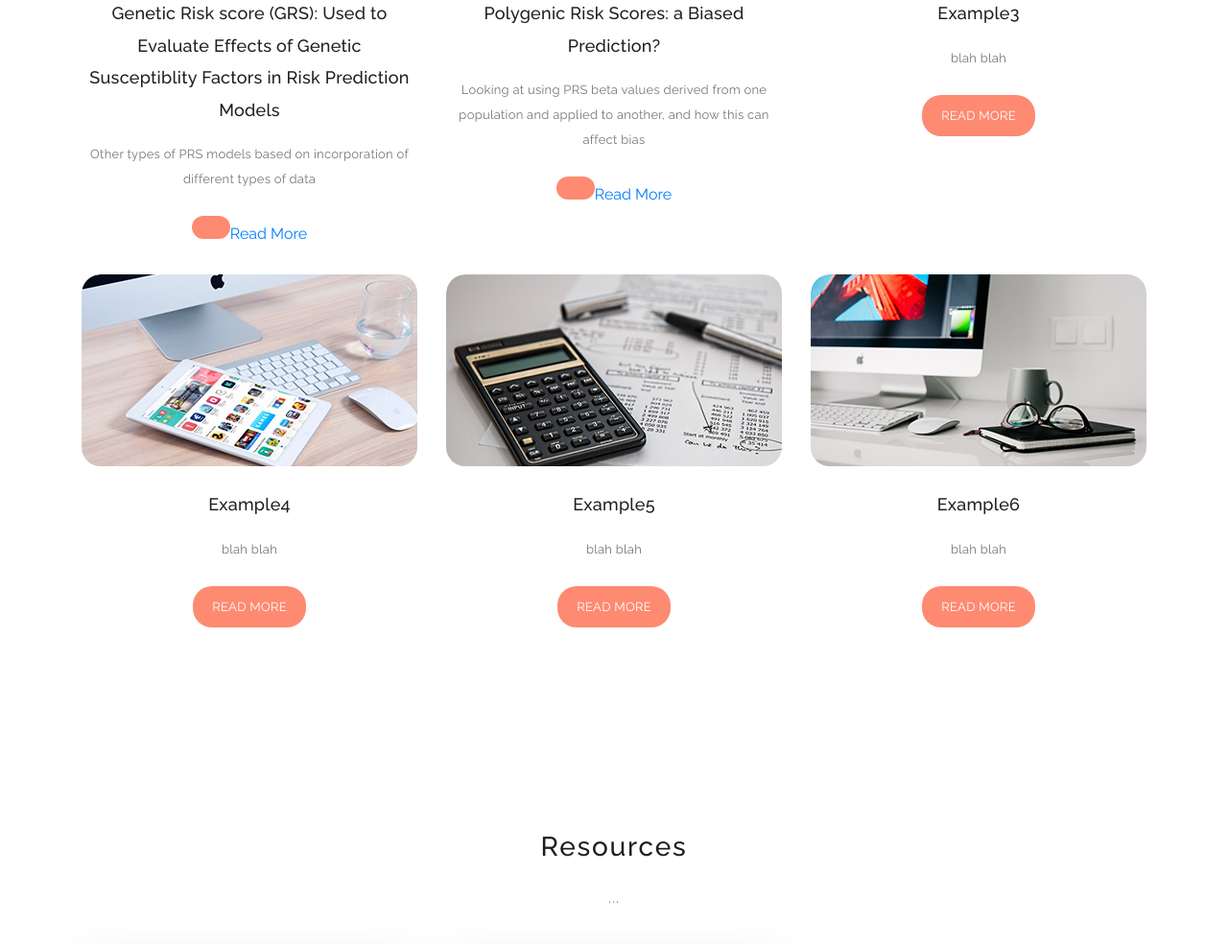
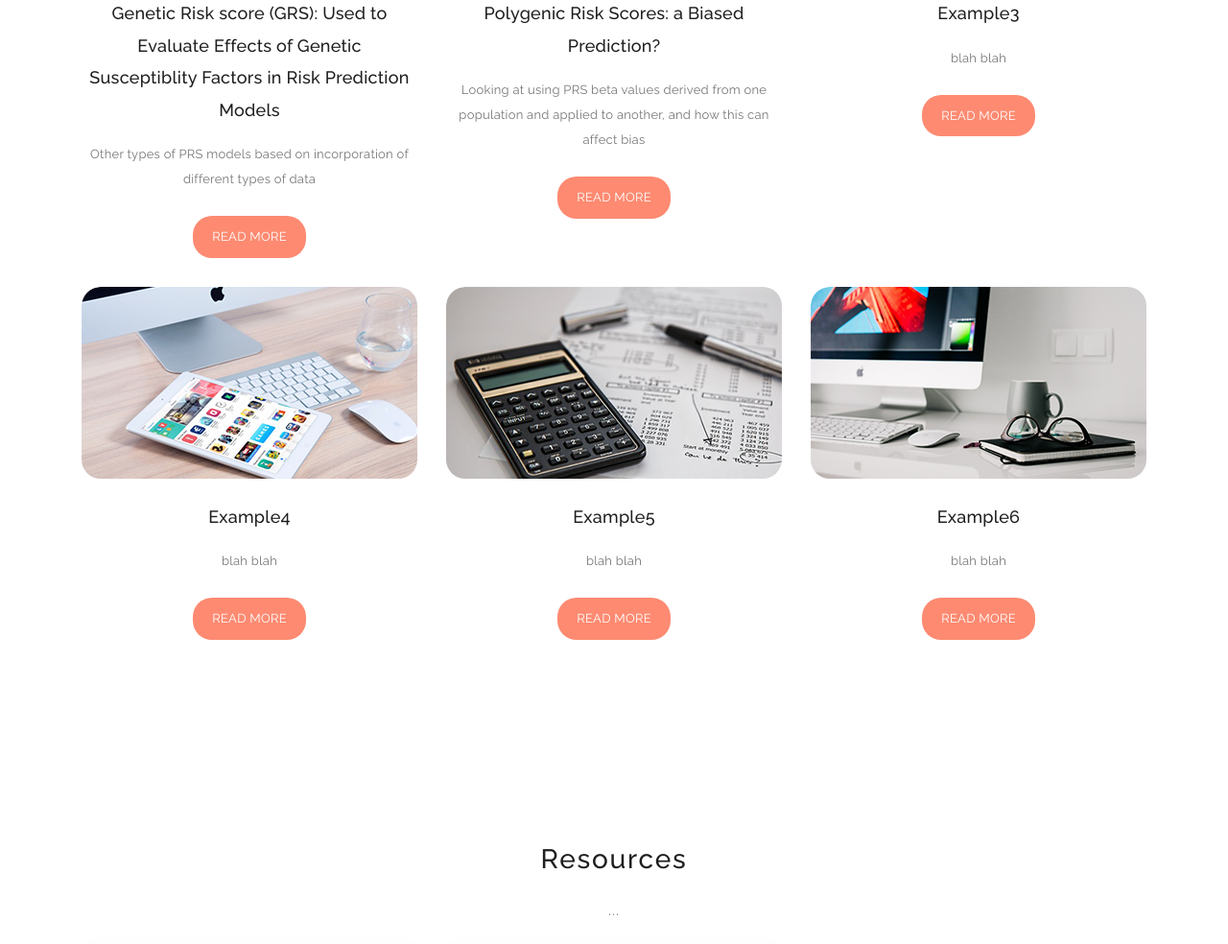
Before and after one commit to ipdgc/Online-PD-Risk-Score, a plain HTML site: page docs/index.html in a window 1280 px wide. Shown: the part 6873-7857 px from the top of the page at 96% size. Drawn offline with Linux system fonts and the light colour scheme.

Commit message:
Update index.html

```diff
--- a/docs/index.html
+++ b/docs/index.html
@@ -531,7 +531,7 @@ https://templatemo.com/tm-535-softy-pinko
                             <div class="text">
                                Other types of PRS models based on incorporation of different types of data
                             </div>
-                            <a href="#" class="main-button"><a href="https://pubmed.ncbi.nlm.nih.gov/26837344/" target="_blank">Read More</a></a>
+                            <a href="https://pubmed.ncbi.nlm.nih.gov/26837344/" target="_blank" class="main-button">Read More</a>
                         </div>
                     </div>
                 </div>
@@ -547,7 +547,7 @@ https://templatemo.com/tm-535-softy-pinko
                             <div class="text">
                                 Looking at using PRS beta values derived from one population and applied to another, and how this can affect bias
                             </div>
-                            <a href="#" class="main-button"><a href="https://www.ncbi.nlm.nih.gov/pmc/articles/PMC6309089/" target="_blank">Read More</a></a>
+                            <a href="https://www.ncbi.nlm.nih.gov/pmc/articles/PMC6309089/" target="_blank" class="main-button">Read More</a>
                         </div>
                     </div>
                 </div>
```
